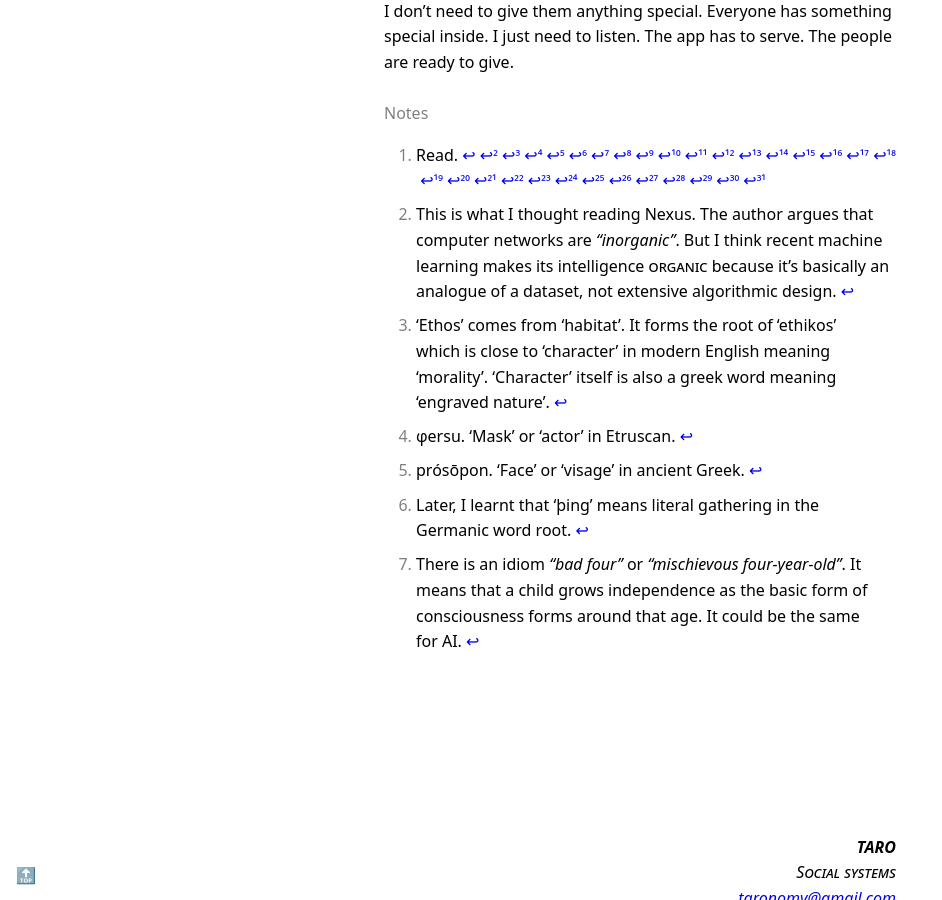
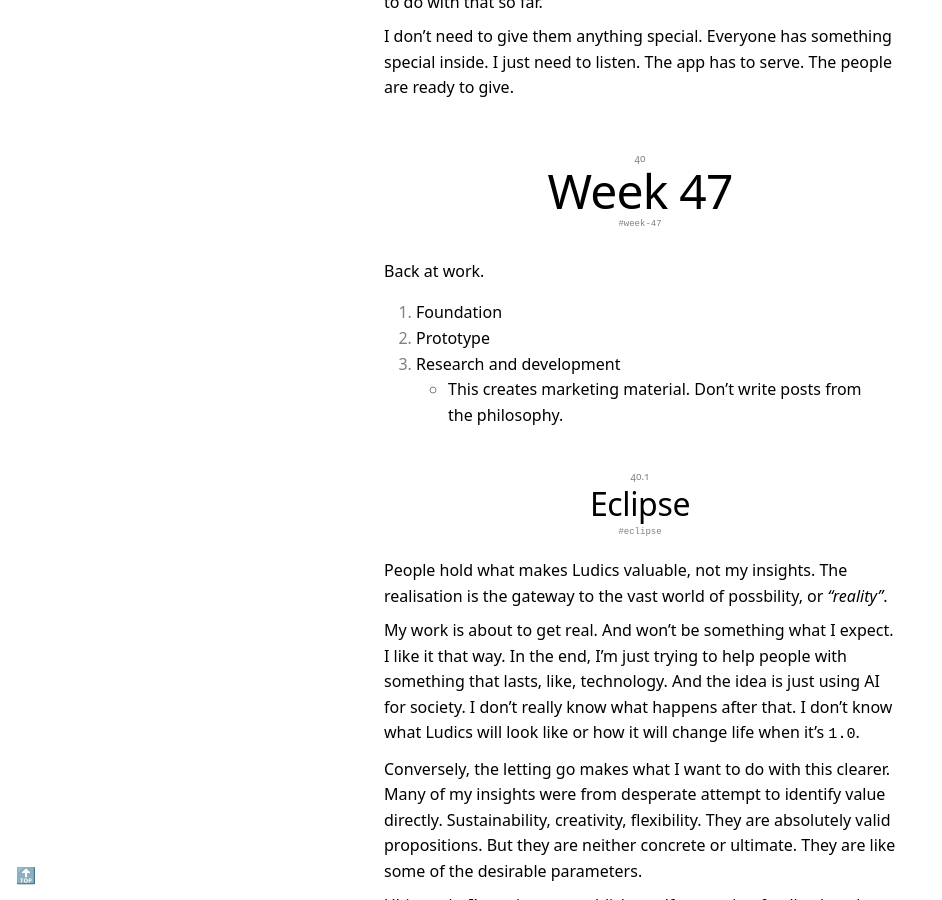
Before and after one commit to taronomy/taronomy, a Jekyll site: the page built from logs/56.md, in a window 1280 px wide and 900 px high, scrolled down 128611 px. Shown: the whole window, without its empty margins (0-942 px from the left). Built offline with Jekyll 4.4.1, drawn with Linux system fonts in a browser that asks for light colours; our own code applies the rules of GitHub Pages for plain Markdown files; some of the changed text lies outside the part shown.

Commit message:
Update 56.md

```diff
--- a/logs/56.md
+++ b/logs/56.md
@@ -2227,3 +2227,30 @@ Ultimately, people need to be able to choose their own meaning and purpose in li
 So, the reason this will work is not from a single predictable change. It's the diversification, the differentiation of individuals. Because everyone is different. They always was. Society just didn't know what to do with that so far.
 
 I don't need to give them anything special. Everyone has something special inside. I just need to listen. The app has to serve. The people are ready to give.
+
+# Week 47
+
+Back at work.
+
+1. Foundation
+2. Prototype
+3. Research and development
+  - This creates marketing material. Don't write posts from the philosophy.
+
+## Eclipse
+
+People hold what makes Ludics valuable, not my insights. The realisation is the gateway to the vast world of possbility, or "reality".
+
+My work is about to get real. And won't be something what I expect. I like it that way. In the end, I'm just trying to help people with something that lasts, like, technology. And the idea is just using AI for society. I don't really know what happens after that. I don't know what Ludics will look like or how it will change life when it's `1.0`.
+
+Conversely, the letting go makes what I want to do with this clearer. Many of my insights were from desperate attempt to identify value directly. Sustainability, creativity, flexibility. They are absolutely valid propositions. But they are neither concrete or ultimate. They are like some of the desirable parameters.
+
+Ultimately, I'm trying to establish a self-correcting feedback cycle between a persona and its author's character to differentiate them in a way legible to others, and build a new layer of social recognition with it. So they can be known better to society. My rant was always lack of clearer social recognition. It's been moving from the unknown to class[^nobilis], to possession, then to this.
+
+[^nobilis]: 'Nobilis' means well-known.[*](#let-people-know-peocple)
+
+Funny thing about social recognition is that it creates a new layer of reality, rather than translating value as is. Because there's no such thing as "as is". It's less about some intrinsic existing value and more about intersubjective creation, like how market creates prices.
+
+This means better social recognition is more than better CV, representing 'who I am'. It means being able to shape one's recognition through some form of negotiation or interaction.
+
+And that field of creation has the potential to provide everything from my insights. So, let's go.
```
